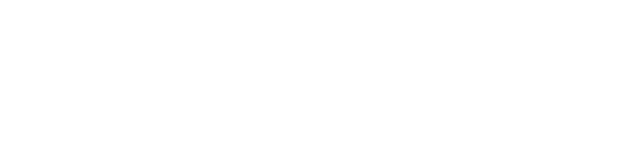
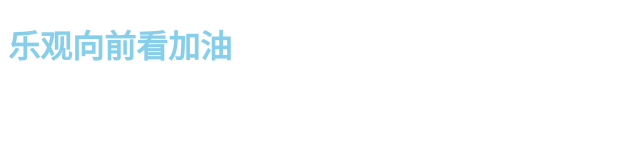
Before and after one commit to HpscAO/project_01, a plain HTML site: page index.html in a window 1280 px wide. Shown: the whole page, without its empty margins (0-640 px from the left). Drawn offline with Linux system fonts and the light colour scheme.

Commit message:
新增了index.html和index.css、index.js

```diff
--- /dev/null
+++ b/index.css
@@ -0,0 +1,4 @@
+h1 {
+    color: skyblue;
+    font-emphasize: 700px;
+}
--- a/index.html
+++ b/index.html
@@ -6,10 +6,12 @@
     <meta http-equiv="X-UA-Compatible" content="IE=edge">
     <meta name="viewport" content="width=device-width, initial-scale=1.0">
     <title>Document</title>
+    <link rel="stylesheet" href="./index.css">
+    <script src="./index.js"></script>
 </head>
 
 <body>
-
+    <h1>乐观向前看加油</h1>
 </body>
 
 </html>
```
Also changed, not shown: index.js (added).
